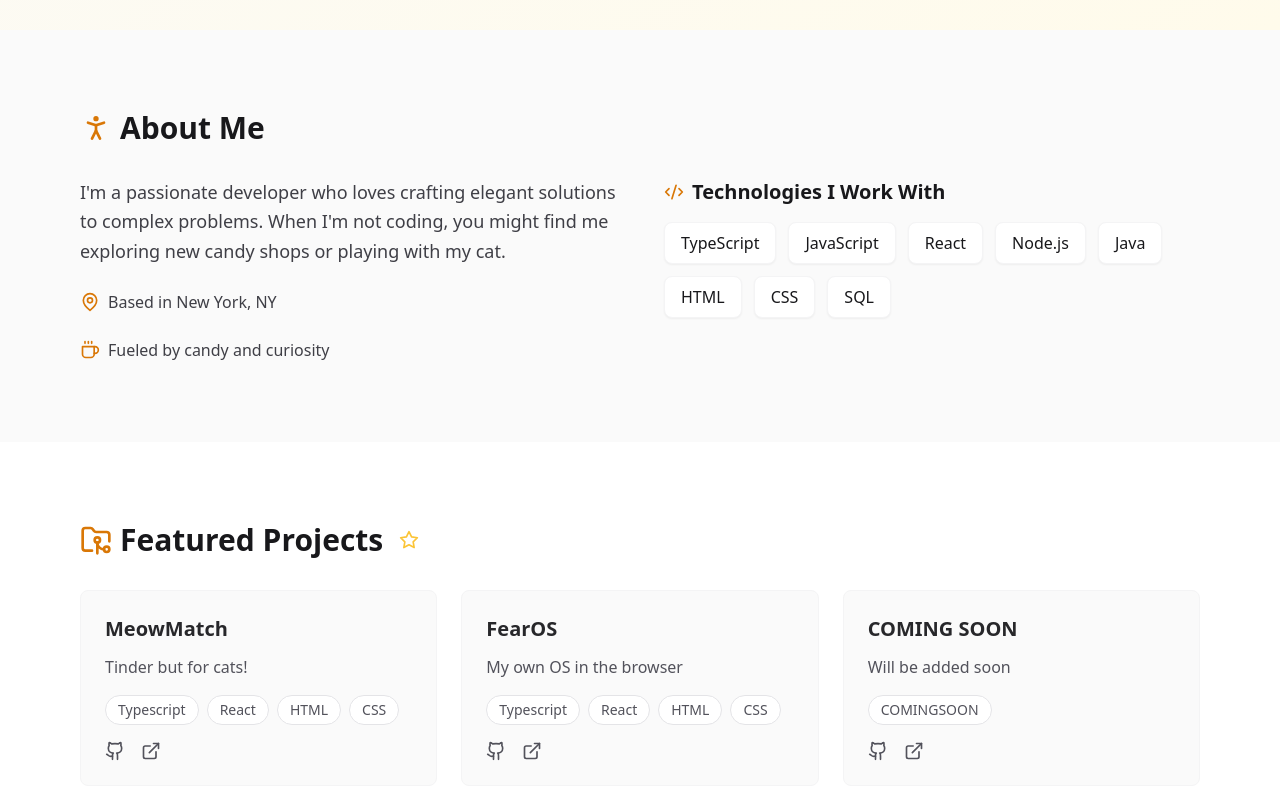
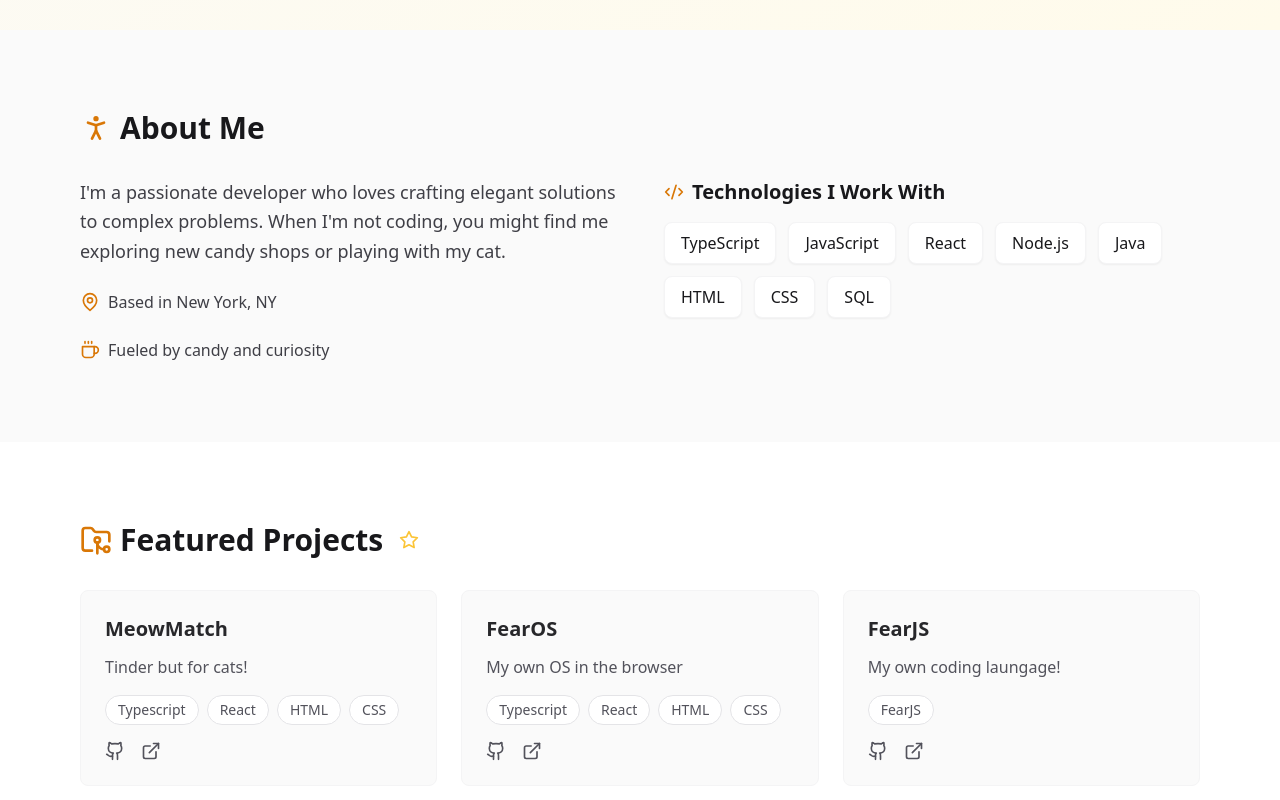
Before and after one commit to Fear-Itself/portfolio, a React (Vite) app: page / in a window 1280 px wide. Shown: the part 770-1570 px from the top of the page. Built offline with nearby package versions, Linux system fonts and the light colour scheme.

Commit message:
Update Projects.tsx

```diff
--- a/src/components/Projects.tsx
+++ b/src/components/Projects.tsx
@@ -17,11 +17,11 @@ const projects = [
     live: "https://fearos.netlify.app/"
   },
   {
-    title: "COMING SOON",
-    description: "Will be added soon",
-    tech: ["COMINGSOON"],
+    title: "FearJS",
+    description: "My own coding laungage!",
+    tech: ["FearJS"],
     github: "#",
-    live: "#"
+    live: "https://fearjs.netlify.app/"
   }
 ];
 
```
